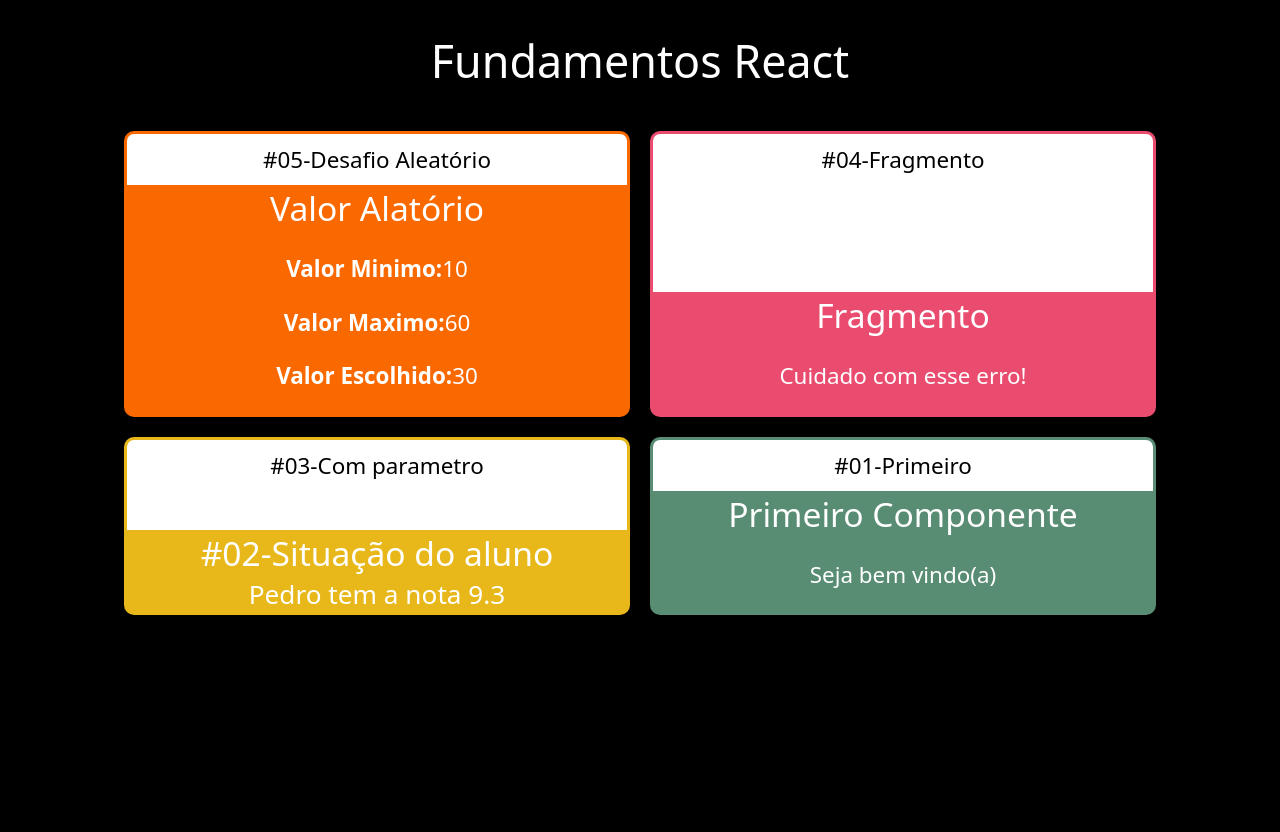
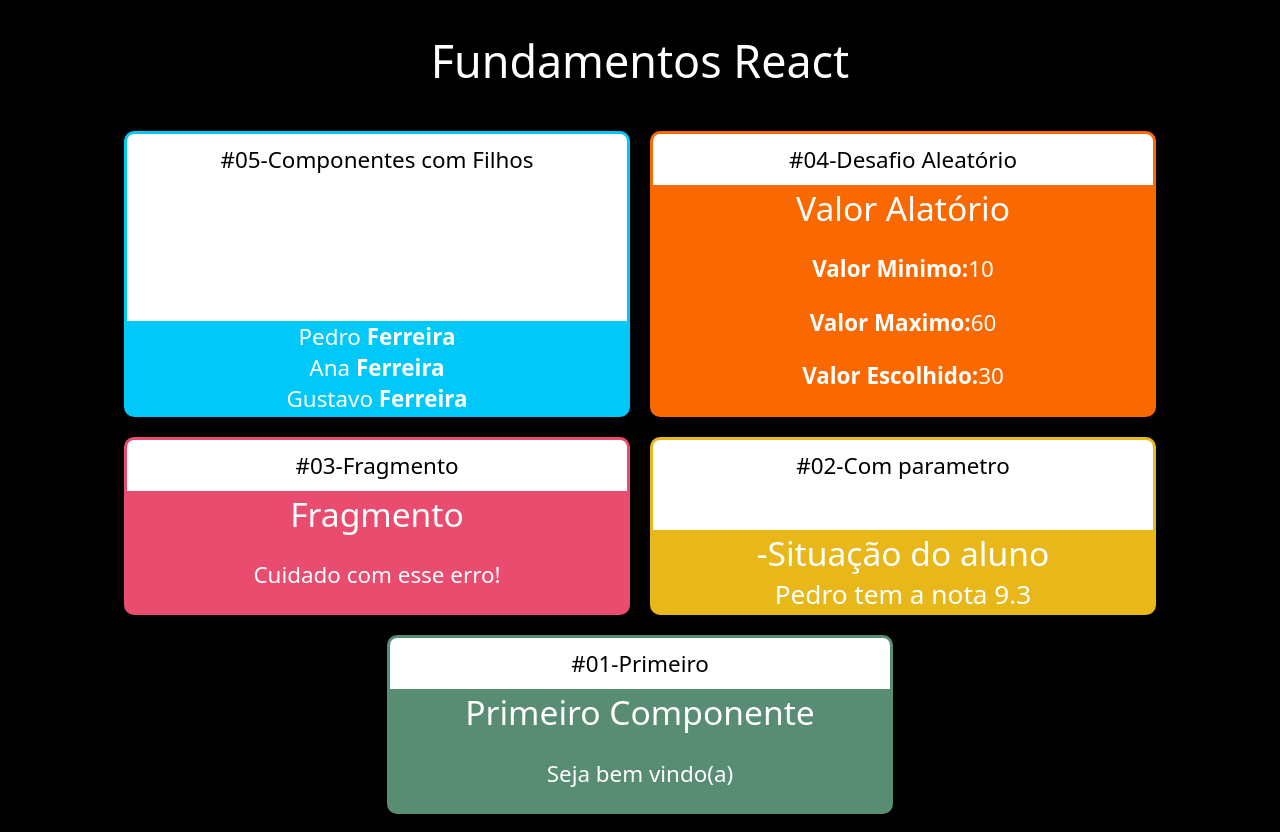
Before and after one commit to natooliv/curso-react, a React (Create React App) app in the folder fundamentos-react/: page / in a window 1280 px wide. Before the commit the page ends 800 px from the top, so only its background shows below. Built offline with nearby package versions, Linux system fonts and the light colour scheme.

Commit message:
Clonando Elementos

```diff
--- a/fundamentos-react/src/App.jsx
+++ b/fundamentos-react/src/App.jsx
@@ -6,27 +6,38 @@ import Aleatorio from './components/basicos/Aleatorio';
 import ComParametro from './components/basicos/ComParametro';
 import Fragmento from './components/basicos/Fragmento';
 import Card from './components/layout/Card';
+import Familia from './components/basicos/Familia';
+import FamiliaMembro from './components/basicos/FamiliaMembro';
 // eslint-disable-next-line no-unused-expressions
 export default () => (
   <div className='App'>
     <h1>Fundamentos React</h1>
     <div className='Cards'>
 
-      <Card titulo='#05-Desafio Aleatório' color='#FA6900'>
+      <Card titulo='#05-Componentes com Filhos' color='#00C8F8'>
+        <Familia sobrenome='Ferreira'>
+
+          <FamiliaMembro nome='Pedro' />
+          <FamiliaMembro nome='Ana' />
+          <FamiliaMembro nome='Gustavo' />
+
+        </Familia>
+      </Card>
+      <Card titulo='#04-Desafio Aleatório' color='#FA6900'>
         <Aleatorio min={10} max={60} />
       </Card>
 
-      <Card titulo='#04-Fragmento'color='#E94C6F'>
+      <Card titulo='#03-Fragmento' color='#E94C6F'>
         <Fragmento />
       </Card>
 
-      <Card titulo='#03-Com parametro'color='#E8B71A'>
+      <Card titulo='#02-Com parametro' color='#E8B71A'>
         <ComParametro
-          titulo="#02-Situação do aluno"
+          titulo="-Situação do aluno"
           aluno="Pedro " nota='9.3' />
       </Card>
 
-      <Card titulo='#01-Primeiro'color='#588C73'>
+      <Card titulo='#01-Primeiro' color='#588C73'>
         <Primeiro></Primeiro>
       </Card>
     </div>
--- /dev/null
+++ b/fundamentos-react/src/components/basicos/Familia.jsx
@@ -0,0 +1,17 @@
+import React from 'react';
+import { cloneElement } from 'react';
+
+// Clonando elementos, props...
+
+export default props =>{
+  return(
+    <div>
+      {
+      React.Children.map(props.children,child=>{
+        return cloneElement(child,props)
+      })}
+
+
+    </div>
+  );
+};
--- /dev/null
+++ b/fundamentos-react/src/components/basicos/FamiliaMembro.jsx
@@ -0,0 +1,9 @@
+import React from 'react';
+
+export default props =>{
+  return(
+    <div>
+      {props.nome} <strong> {props.sobrenome}</strong>
+    </div>
+  )
+}
```
